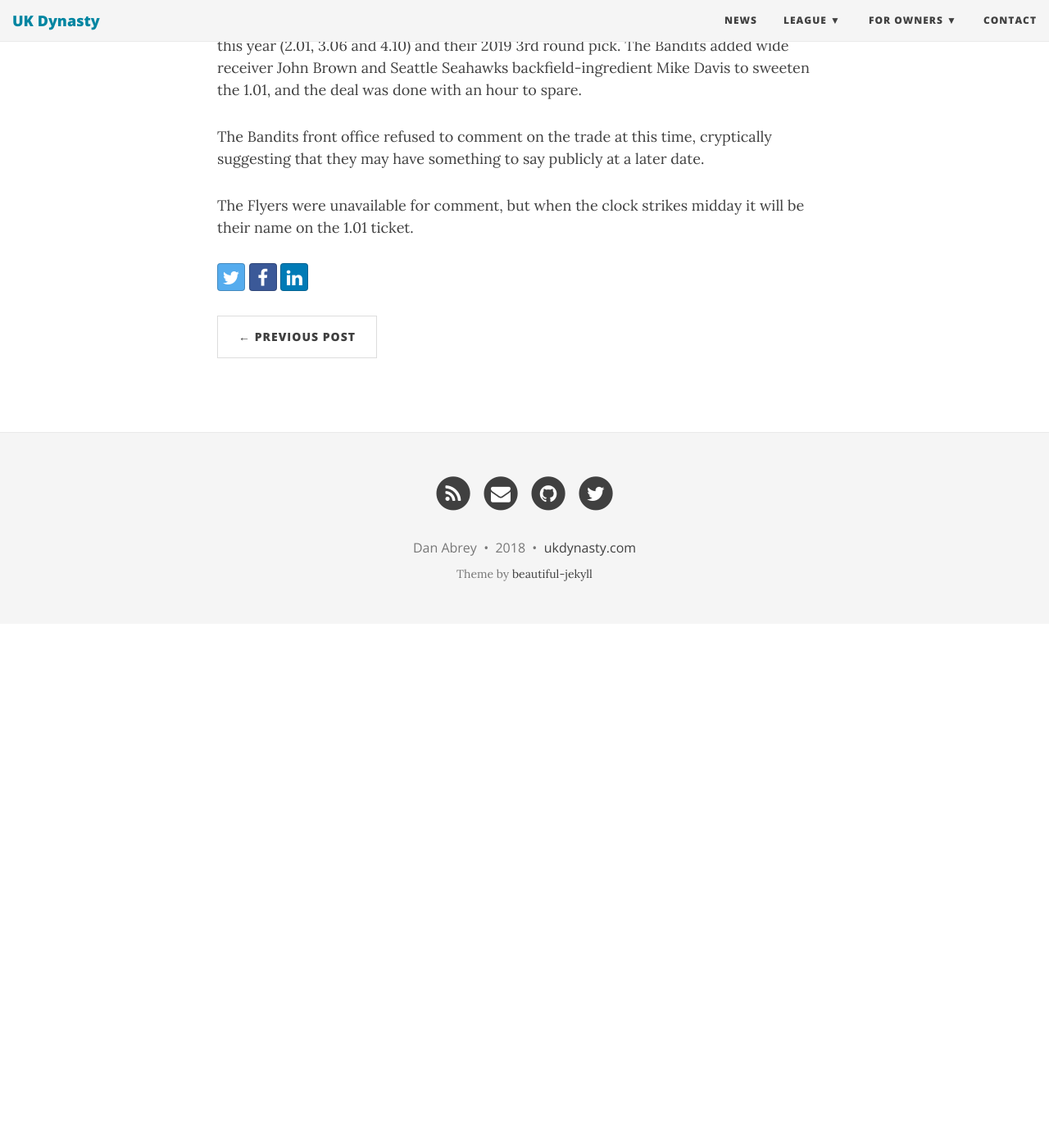
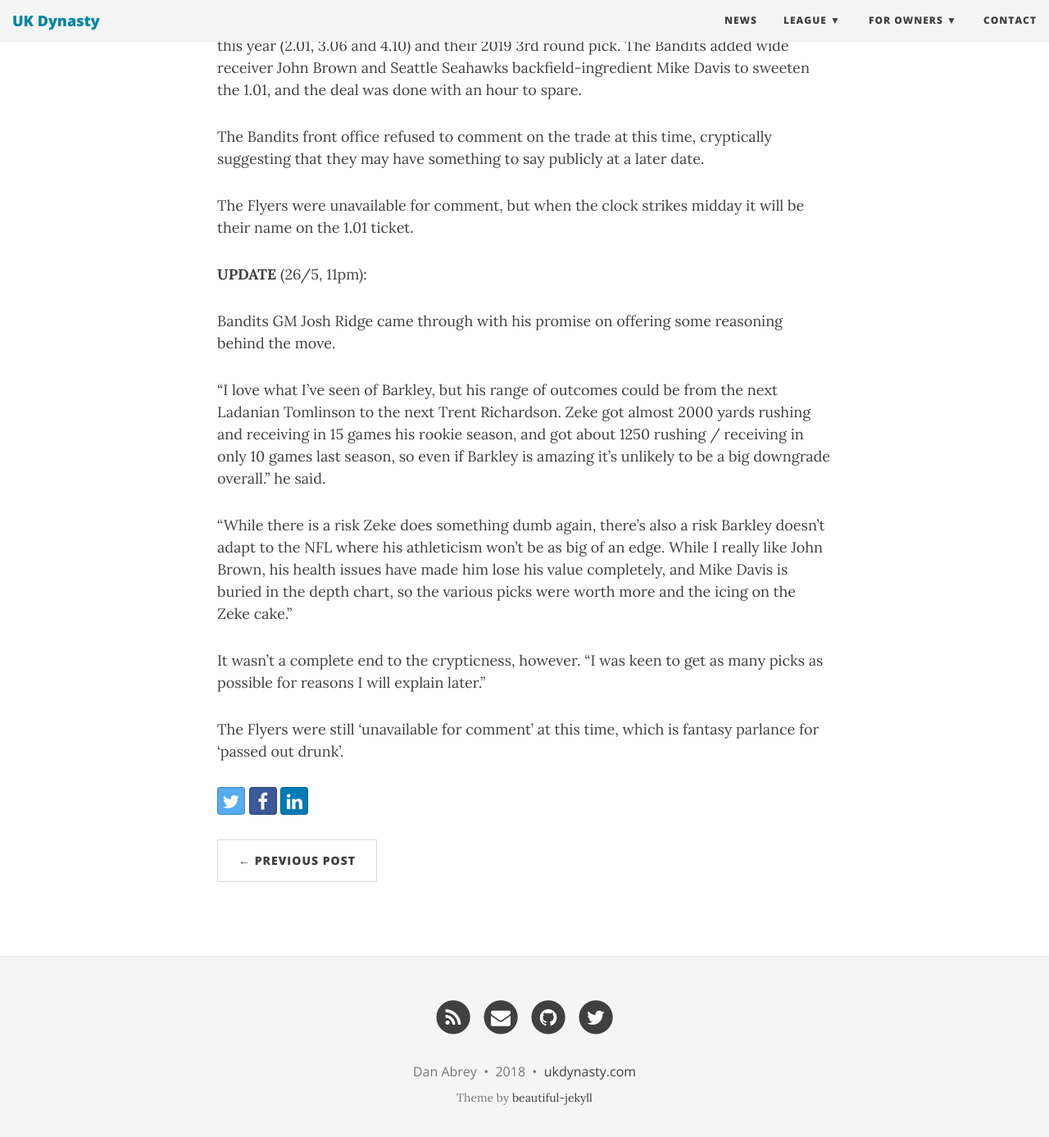
Before and after one commit to UKDynasty/ukdynasty.github.io, a Jekyll site: the page built from _posts/2018-05-26-stunner-bandits-trade-number-1-pick.md, in a window 1280 px wide and 1400 px high, scrolled down 628 px. Shown: the top 1387 px of the window at 82% size. Built offline with Jekyll 4.4.1, drawn with Linux system fonts in a browser that asks for light colours; nearby versions of some CDN libraries; before the commit the page ends 1389 px from its top, so only the background shows below that.

Commit message:
Add update to 1.01 trade (Josh comments)

```diff
--- a/_posts/2018-05-26-stunner-bandits-trade-number-1-pick.md
+++ b/_posts/2018-05-26-stunner-bandits-trade-number-1-pick.md
@@ -15,3 +15,15 @@
 The Bandits front office refused to comment on the trade at this time, cryptically suggesting that they may have something to say publicly at a later date.
 
 The Flyers were unavailable for comment, but when the clock strikes midday it will be their name on the 1.01 ticket.
+
+**UPDATE** (26/5, 11pm):
+
+Bandits GM Josh Ridge came through with his promise on offering some reasoning behind the move.
+
+"I love what I've seen of Barkley, but his range of outcomes could be from the next Ladanian Tomlinson to the next Trent Richardson. Zeke got almost 2000 yards rushing and receiving in 15 games his rookie season, and got about 1250 rushing / receiving in only 10 games last season, so even if Barkley is amazing it's unlikely to be a big downgrade overall." he said.
+
+"While there is a risk Zeke does something dumb again, there's also a risk Barkley doesn't adapt to the NFL where his athleticism won't be as big of an edge. While I really like John Brown, his health issues have made him lose his value completely, and Mike Davis is buried in the depth chart, so the various picks were worth more and the icing on the Zeke cake."
+
+It wasn't a complete end to the crypticness, however. "I was keen to get as many picks as possible for reasons I will explain later."
+
+The Flyers were still 'unavailable for comment' at this time, which is fantasy parlance for 'passed out drunk'.
```
